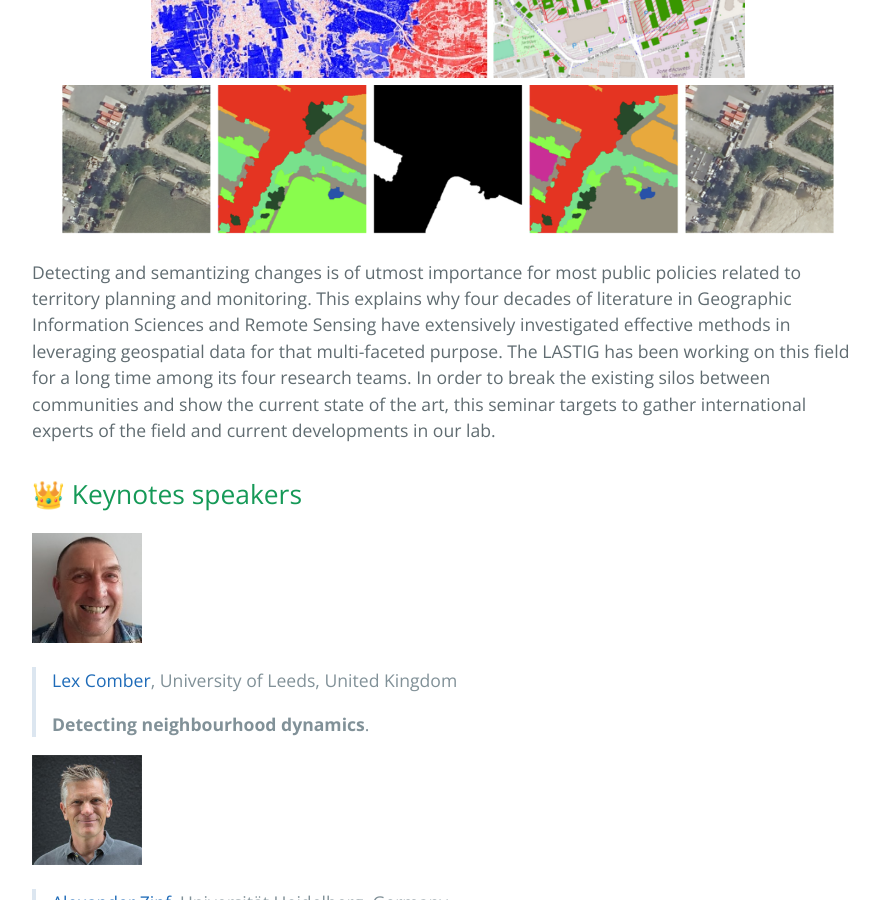
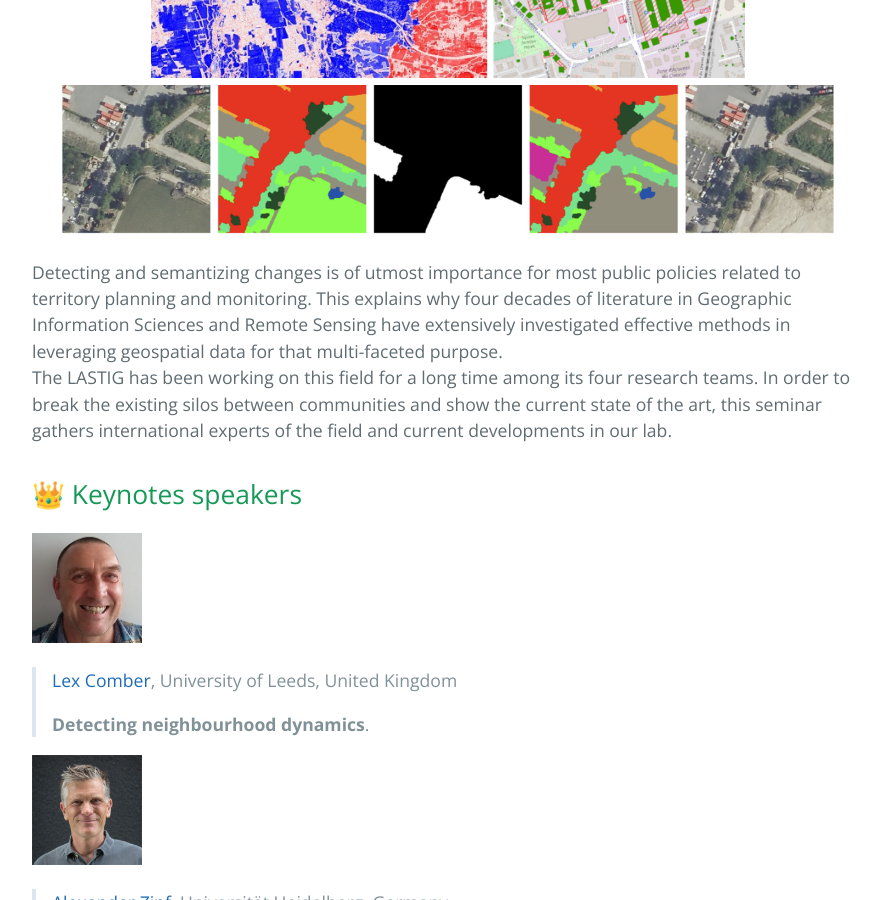
Before and after one commit to umrlastig/seminars, a Jekyll site: the page built from index.md, in a window 1280 px wide and 900 px high, scrolled down 855 px. Shown: the whole window, without its empty margins (192-1072 px from the left). Built offline with Jekyll 4.4.1, drawn with Linux system fonts in a browser that asks for light colours.

Commit message:
Refine seminar description in index.md
Updated text formatting and improved clarity in the seminar description.

```diff
--- a/index.md
+++ b/index.md
@@ -13,8 +13,8 @@ Our seminars are **hybrid, free, open to everyone**, assuming you are preliminar
 <p align="center">
 <img src="documents/adrien.jpg" height="170" />   <img src="documents/subdense.png" height="170" /><img src="documents/yanis.png" height="150" />
 </p>
-Detecting and semantizing changes is of utmost importance for most public policies related to territory planning and monitoring. This explains why four decades of literature in Geographic Information Sciences and Remote Sensing have extensively investigated effective methods in leveraging geospatial data for that multi-faceted purpose.
-The LASTIG has been working on this field for a long time among its four research teams. In order to break the existing silos between communities and show the current state of the art, this seminar targets to gather international experts of the field and current developments in our lab.
+Detecting and semantizing changes is of utmost importance for most public policies related to territory planning and monitoring. This explains why four decades of literature in Geographic Information Sciences and Remote Sensing have extensively investigated effective methods in leveraging geospatial data for that multi-faceted purpose. <br>
+The LASTIG has been working on this field for a long time among its four research teams. In order to break the existing silos between communities and show the current state of the art, this seminar gathers international experts of the field and current developments in our lab.
 
 ## 👑 Keynotes speakers
 
```
